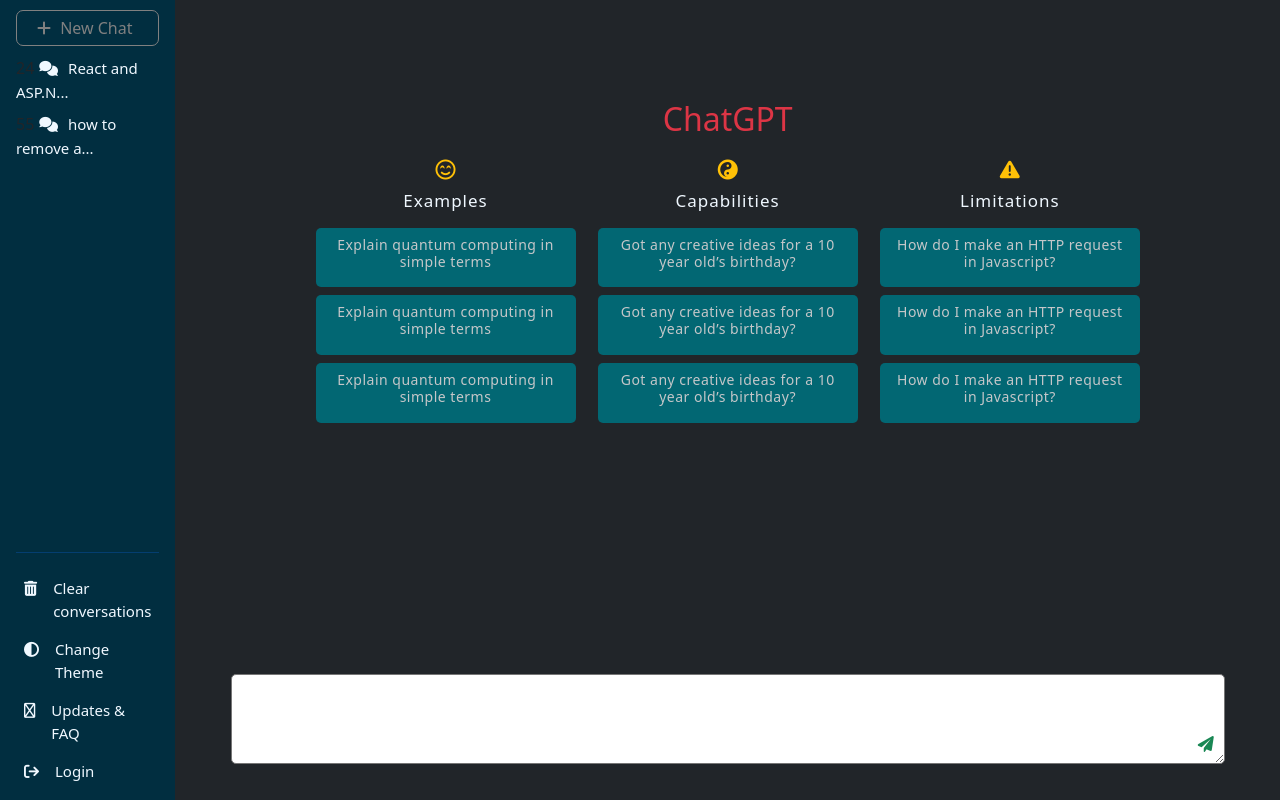
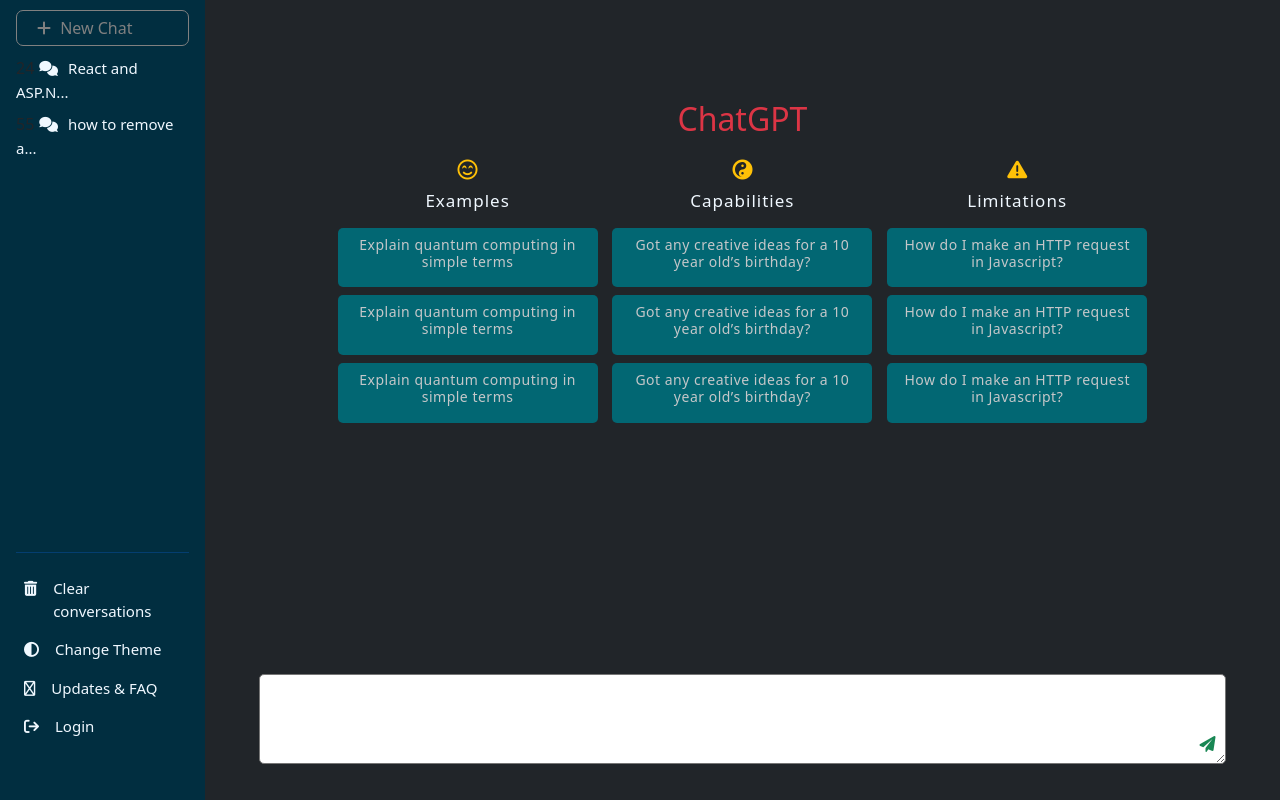
Before and after one commit to NaimBiswas/chat-gpt, a React (Create React App) app: page / in a window 1280 px wide. Built offline with nearby package versions, Linux system fonts and the light colour scheme.

Commit message:
css fixed

```diff
--- a/src/App.css
+++ b/src/App.css
@@ -15,7 +15,7 @@
 
 .left-sidebar {
     background-color: #012E40;
-    flex: 1 0 10%;
+    flex: 1 0 16%;
 }
 
 .left-sidebar-top {
@@ -41,6 +41,7 @@
 
 .left-sidebar-bottom {
     overflow: hidden;
+    align-self: flex-end;
 }
 
 .top-text {
```
